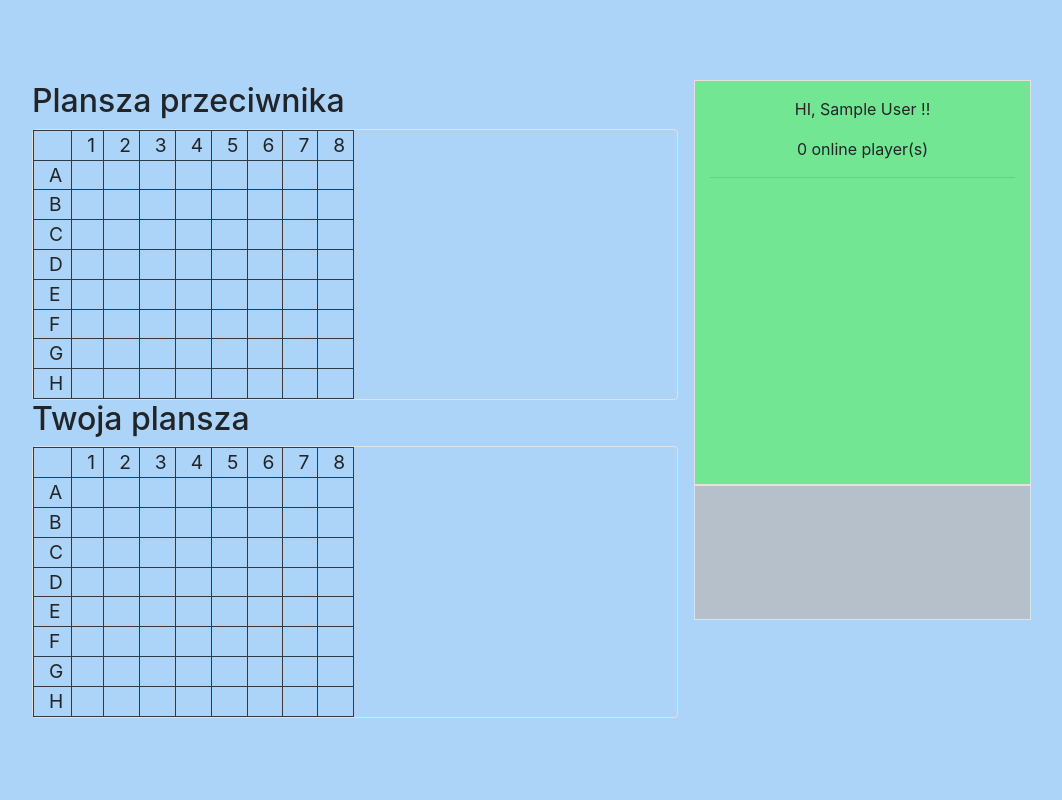
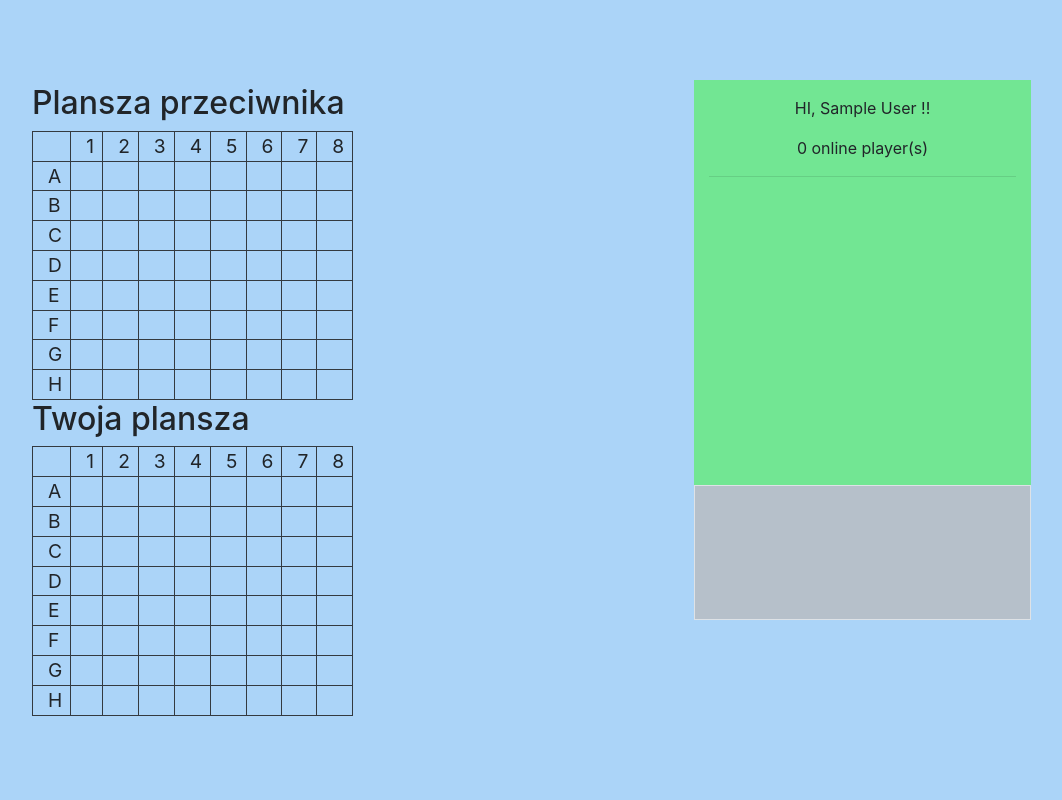
Before and after one commit to ppporanczyk/Statki, a Flask app: page /rooms in a window 1280 px wide. Shown: the part 80-880 px from the top of the page, without its empty margins (116-1178 px from the left). Run offline with Flask 2, Linux system fonts and the light colour scheme; the visitor is signed in with stand-in values (Sample User, id 1); data comes from the database, SQL or seed files in the repository; some libraries are stand-ins or nearby versions.

Commit message:
male poprawki do styli

```diff
--- a/templates/play.html
+++ b/templates/play.html
@@ -6,7 +6,7 @@
     <div class="row mx-5" style="height: 100vh">
       <div class="col-8 h-10 align-self-center">
         <h2>Plansza przeciwnika</h2>
-        <table class="row border rounded visible h-20 w-20 m-auto" style="font-size: 1.2rem" ref="gameboard_main"
+        <table class="row  rounded visible h-20 w-20 m-auto" style="font-size: 1.2rem" ref="gameboard_main"
           @click="playerAction">
           <tr>
             <td class="h-100 pr-2 col border border-dark "></td>
@@ -22,7 +22,7 @@
           {%endfor%}
         </table>
         <h2>Twoja plansza</h2>
-        <table id="yourBoxes" class="row border rounded visible h-20 w-20 m-auto" style="font-size: 1.2rem"
+        <table id="yourBoxes" class="row rounded visible h-20 w-20 m-auto" style="font-size: 1.2rem"
           ref="gameboard" @click="settingAction">
           <tr>
             <td class="h-100 pr-2 col border border-dark"></td>
@@ -40,7 +40,7 @@
       </div>
       <div class="col-4 pl-3 playersList">
         <div class="row h-75">
-          <div class="col border h-75 text-center " style="background: rgb(114, 230, 147);">
+          <div class="col h-75 text-center " style="background: rgb(114, 230, 147);">
             <p class="my-3">HI,{% raw %} {{ username }} {% endraw %} !!</p>
             <p class="my-3"> {% raw %} {{ players }} {% endraw %} online player(s) </p>
             <hr />
```
